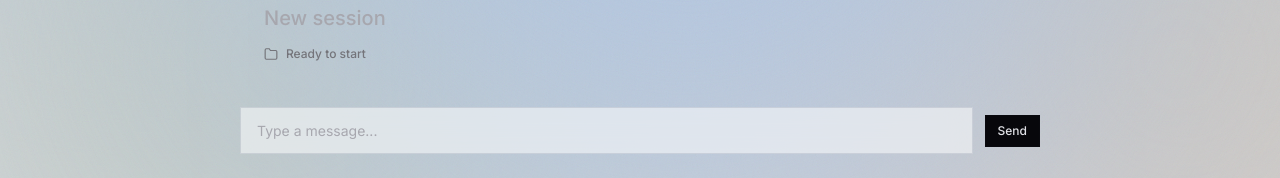
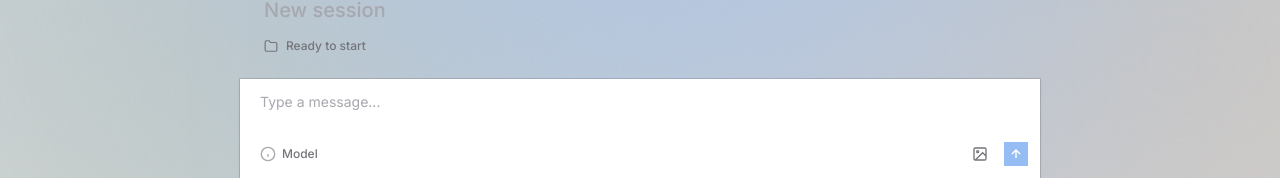
Before and after one commit to joyi-ai/stella-frontend, a React (Vite) app: page / in a window 1280 px wide. Shown: the part 622-800 px from the top of the page. Built offline with nearby package versions, Linux system fonts and the light colour scheme; no server answers.

Commit message:
prompt bar

```diff
--- a/src/App.css
+++ b/src/App.css
@@ -540,7 +540,7 @@
   width: 60%;
 }
 
-/* Composer - fixed at bottom, Aura-style */
+/* Composer - Aura-style prompt bar at bottom */
 .composer {
   position: fixed;
   bottom: 0;
@@ -548,16 +548,9 @@
   right: 0;
   z-index: 30;
   display: flex;
-  align-items: center;
-  gap: 12px;
-  padding: 20px 24px 24px;
-  pointer-events: none;
-}
-
-.composer::before {
-  content: "";
-  position: absolute;
-  inset: 0;
+  align-items: flex-end;
+  justify-content: center;
+  padding: 0 24px;
   pointer-events: none;
 }
 
@@ -565,40 +558,206 @@
   pointer-events: auto;
 }
 
-.composer-wrapper {
+.composer-form {
   position: relative;
-  display: flex;
-  align-items: center;
-  gap: 12px;
   width: 100%;
   max-width: 50rem;
-  margin: 0 auto;
+  background: var(--surface-raised-stronger-non-alpha, var(--card));
+  border-radius: var(--radius-md) var(--radius-md) 0 0;
+  box-shadow: var(--shadow-xs-border);
+  overflow: hidden;
 }
 
+.composer-form:focus-within {
+  box-shadow: var(--shadow-xs-border);
+}
+
+/* Scroll container for input */
+.composer-scroll {
+  position: relative;
+  max-height: 240px;
+  overflow-y: auto;
+}
+
+/* Multi-line input area */
 .composer-input {
-  flex: 1;
-  border-radius: var(--radius-lg);
-  border: 1px solid var(--border-strong);
-  padding: 12px 16px;
+  width: 100%;
+  min-height: 44px;
+  padding: 12px 20px;
+  padding-right: 48px;
+  font-family: var(--font-family-sans, "Inter", sans-serif);
   font-size: 14px;
-  background: var(--surface-raised);
-  backdrop-filter: blur(12px);
+  line-height: 1.5;
   color: var(--text-strong);
-  transition: border-color 0.15s ease, background 0.15s ease;
+  background: transparent;
+  border: none;
+  resize: none;
+  outline: none;
+  white-space: pre-wrap;
+  word-wrap: break-word;
 }
 
 .composer-input::placeholder {
   color: var(--text-weaker);
 }
 
-.composer-input:focus {
-  outline: none;
-  border-color: var(--primary);
-  background: var(--surface-raised-hover);
+/* Placeholder overlay for empty state */
+.composer-placeholder {
+  position: absolute;
+  top: 0;
+  left: 0;
+  right: 48px;
+  padding: 12px 20px;
+  font-size: 14px;
+  line-height: 1.5;
+  color: var(--text-weaker);
+  pointer-events: none;
+  white-space: nowrap;
+  overflow: hidden;
+  text-overflow: ellipsis;
 }
 
-.composer-send {
-  flex-shrink: 0;
+/* Bottom toolbar */
+.composer-toolbar {
+  position: relative;
+  display: flex;
+  align-items: center;
+  justify-content: space-between;
+  height: 48px;
+  padding: 0 12px;
+}
+
+.composer-toolbar-left {
+  display: flex;
+  align-items: center;
+  gap: 4px;
+}
+
+.composer-toolbar-right {
+  display: flex;
+  align-items: center;
+  gap: 12px;
+}
+
+/* Model/agent selector button */
+.composer-selector {
+  display: inline-flex;
+  align-items: center;
+  gap: 6px;
+  padding: 4px 8px;
+  border-radius: var(--radius-sm);
+  font-size: 12px;
+  font-weight: 500;
+  color: var(--text-weak);
+  background: transparent;
+  border: none;
+  cursor: default;
+  transition: background 0.15s ease, color 0.15s ease;
+}
+
+.composer-selector:hover {
+  background: color-mix(in oklch, var(--foreground) 8%, transparent);
+  color: var(--text-strong);
+}
+
+.composer-selector-icon {
+  width: 16px;
+  height: 16px;
+  color: var(--text-weaker);
+}
+
+/* Action buttons in toolbar */
+.composer-action {
+  display: inline-flex;
+  align-items: center;
+  justify-content: center;
+  width: 24px;
+  height: 24px;
+  border-radius: var(--radius-sm);
+  background: transparent;
+  border: none;
+  color: var(--text-weak);
+  cursor: default;
+  transition: background 0.15s ease, color 0.15s ease;
+}
+
+.composer-action:hover {
+  background: color-mix(in oklch, var(--foreground) 8%, transparent);
+  color: var(--text-strong);
+}
+
+.composer-action:disabled {
+  opacity: 0.5;
+  cursor: not-allowed;
+}
+
+/* Submit button - uses primary variant */
+.composer-submit {
+  display: inline-flex;
+  align-items: center;
+  justify-content: center;
+  width: 24px;
+  height: 24px;
+  border-radius: var(--radius-sm);
+  background: var(--primary);
+  border: none;
+  color: var(--primary-foreground);
+  cursor: default;
+  transition: opacity 0.15s ease;
+}
+
+.composer-submit:hover:not(:disabled) {
+  opacity: 0.9;
+}
+
+.composer-submit:disabled {
+  opacity: 0.5;
+  cursor: not-allowed;
+}
+
+/* Image attachments area */
+.composer-attachments {
+  display: flex;
+  flex-wrap: wrap;
+  gap: 8px;
+  padding: 12px 20px 0;
+}
+
+.composer-attachment {
+  position: relative;
+}
+
+.composer-attachment-image {
+  width: 64px;
+  height: 64px;
+  border-radius: var(--radius-md);
+  object-fit: cover;
+  border: 1px solid var(--border-weak);
+}
+
+.composer-attachment-remove {
+  position: absolute;
+  top: -6px;
+  right: -6px;
+  width: 20px;
+  height: 20px;
+  border-radius: 50%;
+  background: var(--surface-raised-stronger-non-alpha, var(--card));
+  border: 1px solid var(--border-weak);
+  display: flex;
+  align-items: center;
+  justify-content: center;
+  opacity: 0;
+  transition: opacity 0.15s ease;
+  cursor: default;
+}
+
+.composer-attachment:hover .composer-attachment-remove {
+  opacity: 1;
+}
+
+.composer-attachment-remove:hover {
+  background: var(--surface-raised-hover);
 }
 
 .side-panel .screen-card {
--- a/src/components/ThemePicker.css
+++ b/src/components/ThemePicker.css
@@ -2,7 +2,6 @@
 
 [data-theme-picker] {
   width: 256px;
-  max-height: 400px;
 }
 
 [data-theme-picker] [data-slot="popover-body"] {
@@ -24,8 +23,8 @@
 
 [data-slot="theme-picker-section"][data-bordered] {
   padding-bottom: 8px;
-  margin-bottom: 4px;
-  border-bottom: 1px solid var(--border);
+  margin-bottom: 8px;
+  border-bottom: 1px solid color-mix(in oklch, var(--border) 50%, transparent);
 }
 
 [data-slot="theme-picker-label"] {
@@ -53,12 +52,11 @@
   padding: 0 8px;
 }
 
+/* Theme list - no scrolling, show all items like Aura */
 [data-slot="theme-picker-theme-list"] {
   display: flex;
   flex-direction: column;
-  gap: 2px;
-  max-height: 240px;
-  overflow-y: auto;
+  gap: 4px;
 }
 
 [data-slot="theme-picker-theme-button"] {
--- a/src/components/button.css
+++ b/src/components/button.css
@@ -39,11 +39,11 @@
 }
 
 [data-component="button"][data-variant="ghost"]:hover:not(:disabled) {
-  background-color: var(--surface-raised, color-mix(in srgb, var(--card) 65%, transparent));
+  background-color: color-mix(in oklch, var(--foreground) 8%, transparent);
 }
 
 [data-component="button"][data-variant="ghost"]:active:not(:disabled) {
-  background-color: var(--surface-raised-hover, color-mix(in srgb, var(--card) 80%, transparent));
+  background-color: color-mix(in oklch, var(--foreground) 12%, transparent);
 }
 
 [data-component="button"][data-variant="ghost"]:disabled {
@@ -54,16 +54,30 @@
 
 [data-component="button"][data-variant="secondary"] {
   border: transparent;
-  background-color: var(--secondary);
+  background-color: var(--button-secondary-base);
   color: var(--secondary-foreground);
-  box-shadow: var(--shadow-sm);
+  box-shadow: var(--shadow-xs-border);
 }
 
 [data-component="button"][data-variant="secondary"]:hover:not(:disabled) {
-  background-color: color-mix(in srgb, var(--secondary) 90%, var(--foreground) 10%);
+  background-color: var(--button-secondary-hover);
+}
+
+[data-component="button"][data-variant="secondary"]:focus:not(:disabled) {
+  background-color: var(--button-secondary-base);
+}
+
+[data-component="button"][data-variant="secondary"]:focus-visible:not(:active) {
+  background-color: var(--button-secondary-base);
+  box-shadow: var(--shadow-xs-border-focus);
+}
+
+[data-component="button"][data-variant="secondary"]:focus-visible:active {
+  box-shadow: none;
 }
 
 [data-component="button"][data-variant="secondary"]:active:not(:disabled) {
+  background-color: var(--button-secondary-base);
   transform: scale(0.99);
   transition: all 150ms ease-out;
 }
@@ -104,7 +118,3 @@
 [data-component="button"]:focus {
   outline: none;
 }
-
-[data-component="button"]:focus-visible {
-  box-shadow: 0 0 0 2px var(--ring);
-}
--- a/src/screens/FullShell.tsx
+++ b/src/screens/FullShell.tsx
@@ -217,10 +217,18 @@ export const FullShell = () => {
           )}
         </div>
 
-        {/* Composer - fixed at bottom */}
+        {/* Composer - Aura-style prompt bar at bottom */}
         <div className="composer">
-          <div className="composer-wrapper">
-            <input
+          <form
+            className="composer-form"
+            onSubmit={(event) => {
+              event.preventDefault();
+              void sendMessage();
+            }}
+          >
+            {/* Input scroll container */}
+            <div className="composer-scroll">
+              <textarea
                 className="composer-input"
                 placeholder="Type a message..."
                 value={message}
@@ -232,16 +240,46 @@ export const FullShell = () => {
                   }
                 }}
                 disabled={!state.conversationId}
+                rows={1}
               />
+            </div>
+
+            {/* Bottom toolbar */}
+            <div className="composer-toolbar">
+              <div className="composer-toolbar-left">
+                {/* Placeholder for model/agent selector */}
+                <button type="button" className="composer-selector">
+                  <svg className="composer-selector-icon" viewBox="0 0 24 24" fill="none" stroke="currentColor" strokeWidth="2">
+                    <circle cx="12" cy="12" r="10" />
+                    <path d="M12 16v-4M12 8h.01" />
+                  </svg>
+                  <span>Model</span>
+                </button>
+              </div>
+
+              <div className="composer-toolbar-right">
+                {/* Placeholder action buttons */}
+                <button type="button" className="composer-action" title="Attach file">
+                  <svg width="16" height="16" viewBox="0 0 24 24" fill="none" stroke="currentColor" strokeWidth="2">
+                    <rect x="3" y="3" width="18" height="18" rx="2" ry="2" />
+                    <circle cx="8.5" cy="8.5" r="1.5" />
+                    <polyline points="21,15 16,10 5,21" />
+                  </svg>
+                </button>
+
+                {/* Submit button */}
                 <button
-              className="primary-button composer-send"
-              type="button"
-              onClick={() => void sendMessage()}
+                  type="submit"
+                  className="composer-submit"
                   disabled={!state.conversationId || !message.trim()}
                 >
-              Send
+                  <svg width="14" height="14" viewBox="0 0 24 24" fill="none" stroke="currentColor" strokeWidth="2.5">
+                    <path d="M12 19V5M5 12l7-7 7 7" />
+                  </svg>
                 </button>
               </div>
+            </div>
+          </form>
         </div>
       </div>
 
```
Also changed, not shown: src/components/ThemePicker.tsx (+36 -7 lines), src/index.css (+38 -0 lines), src/theme/theme-context.tsx (+64 -4 lines). Lines whose indentation alone changed are shown as unchanged.
